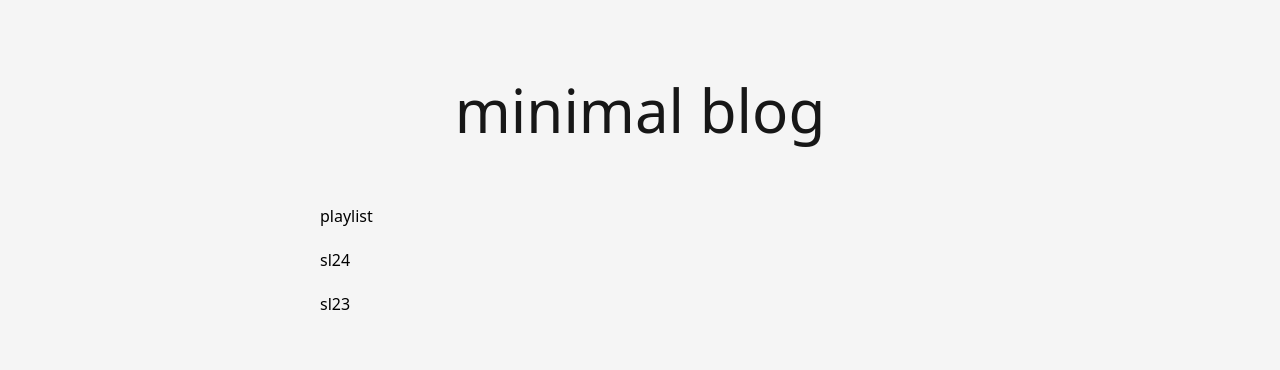
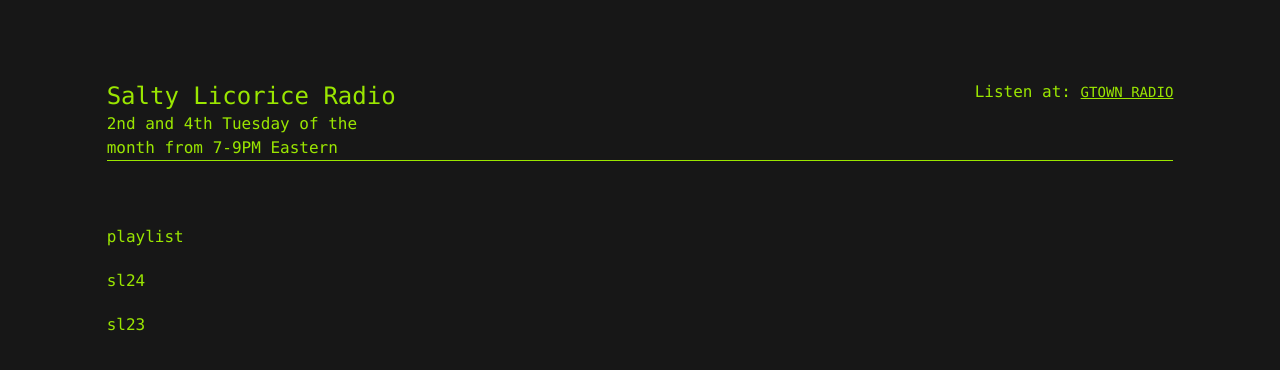
Before and after one commit to tlbrock/salty-licorice-radio, a Next.js app: page / in a window 1280 px wide. Shown: the top 370 px of the page. Built offline with nearby package versions, Linux system fonts and the light colour scheme.

Commit message:
new style theme

```diff
--- a/app/[slug]/page.tsx
+++ b/app/[slug]/page.tsx
@@ -15,7 +15,7 @@ const Article = async ({ params }: { params: { slug: string } }) => {
     const articleData = await getArticleData(slug);
     return (
         <section className="mx-auto w-10/12 md:w-1/2 mt-20 flex flex-col gap-5">
-            <div className="flex justify-between font-poppins">
+            <div className="flex justify-between">
                 <Link
                     href="/"
                     className="flex items-center gap-1 text-sm text-neutral-500"
--- a/app/layout.tsx
+++ b/app/layout.tsx
@@ -1,11 +1,11 @@
 import type { Metadata } from "next";
-import { Poppins } from "next/font/google";
+import { JetBrains_Mono } from "next/font/google";
 import "./globals.css";
 
-const poppins = Poppins({
-  variable: "--font-poppins",
+const jetBrains_Mono = JetBrains_Mono({
+  variable: "--font-jetbrains-mono",
   subsets: ["latin"],
-  weight: ["400", "500", "600", "700"],
+  display: "swap",
 });
 
 export const metadata: Metadata = {
@@ -21,9 +21,9 @@ export default function RootLayout({
   return (
     <html
       lang="en"
-      className={`${poppins.variable} h-full antialiased`}
+      className={`${jetBrains_Mono.variable} h-full antialiased`}
     >
-      <body className="min-h-full flex flex-col bg-neutral-100">{children}</body>
+      <body className="min-h-full flex flex-col bg-neutral-900 text-lime-400 font-mono">{children}</body>
     </html>
   );
 }
--- a/app/page.tsx
+++ b/app/page.tsx
@@ -1,14 +1,13 @@
 import ArticleListItem from "../components/ArticleListItem";
 import { getCategorizedArticles } from "../lib/articles";
+import Header from "../components/Header";
 
 const HomePage = () => {
   const articles = getCategorizedArticles()
 
   return (
-    <section className="mx-auto w-11/12 md:w-1/2 mt-20 flex flex-col gap-16 mb-20">
-      <header className="font-poppins font-light text-6xl text-neutral-900 text-center">
-        <h1>minimal blog</h1>
-      </header>
+    <section className="mx-auto w-11/12 md:w-5/6 mt-20 flex flex-col gap-16 mb-20">
+      <Header />
       <section className="md:grid md:grid-cols-2 flex flex-col gap-10">
         {articles !== null && Object.keys(articles).map((category) => (
           <ArticleListItem
--- /dev/null
+++ b/components/Header.tsx
@@ -0,0 +1,18 @@
+export default function Header() {
+    return (
+        <header className="w-full">
+            <div className="flex justify-between">
+                <div className="w-76">
+                    <h1 className="text-2xl font-light">Salty Licorice Radio</h1>
+                    <p>2nd and 4th Tuesday of the month from 7-9PM Eastern</p>
+                </div>
+                <div>
+                    Listen at: <a href="https://www.germantownradio.com/" target="_blank" rel="noopener noreferrer" className="text-sm underline" aria-label="Germantown Community Radio website">
+                        GTOWN RADIO
+                    </a>
+                </div>
+            </div>
+            <hr />
+        </header>
+    )
+}
```
